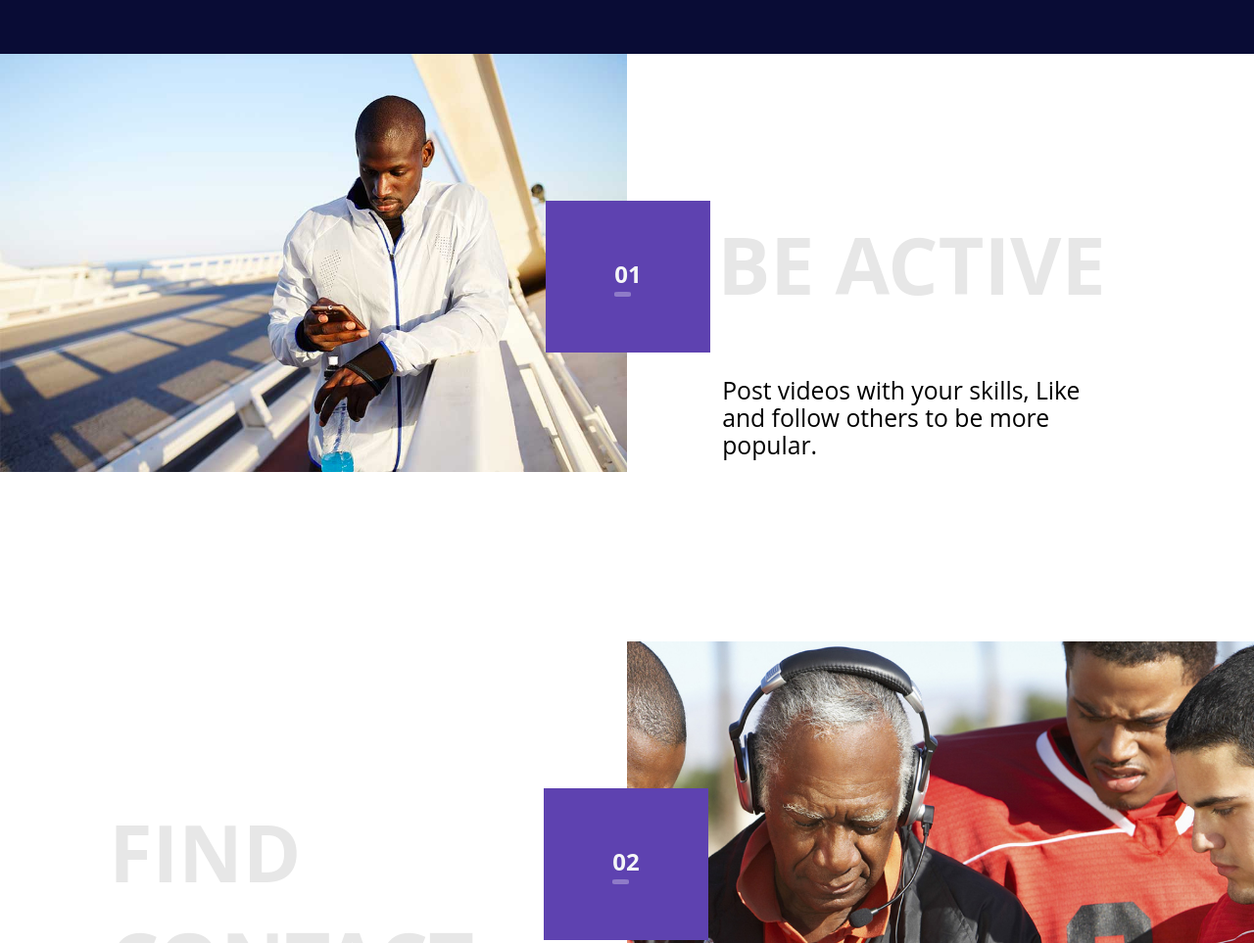
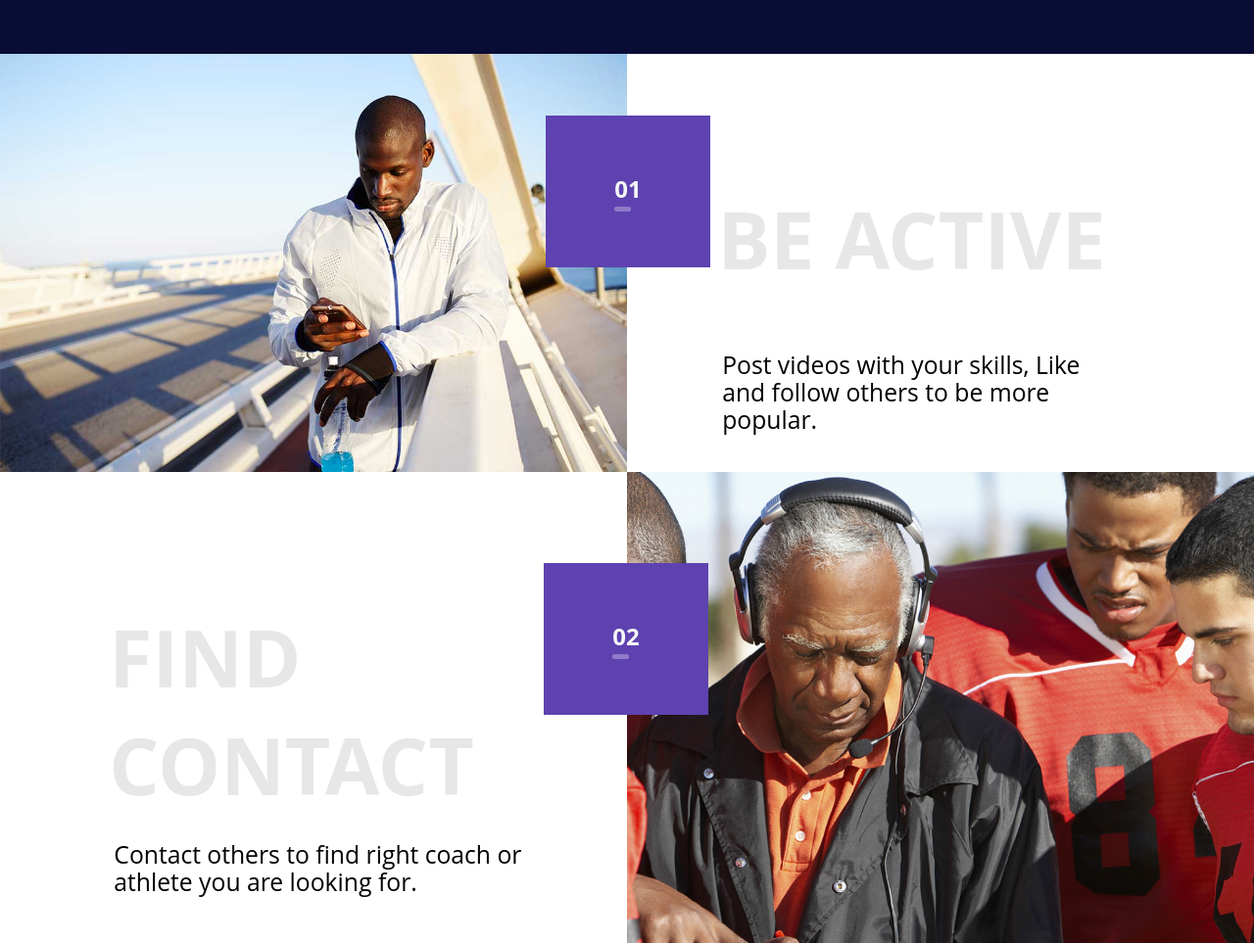
Before and after one commit to Tigerminde/repo-name, a plain HTML site: page index.html in a window 1280 px wide. Shown: the part 2926-3889 px from the top of the page at 98% size. Drawn offline with Linux system fonts and the light colour scheme.

Commit message:
Add files via upload

```diff
--- a/sources/css/style.css
+++ b/sources/css/style.css
@@ -920,7 +920,7 @@ body {
     display: flex;
     flex-direction: column;
     font-size: 13px;
-    padding-top: 12.5%;
+    padding-top: 10.5%;
   }
 
   .wrapper-be-active,
@@ -1041,7 +1041,7 @@ align-items: center;
   .work-it {
     display: flex;
     font-size: 16px;
-	min-height: 600px;
+	min-height: 350px;
   }
 
   .find-contact {
```
